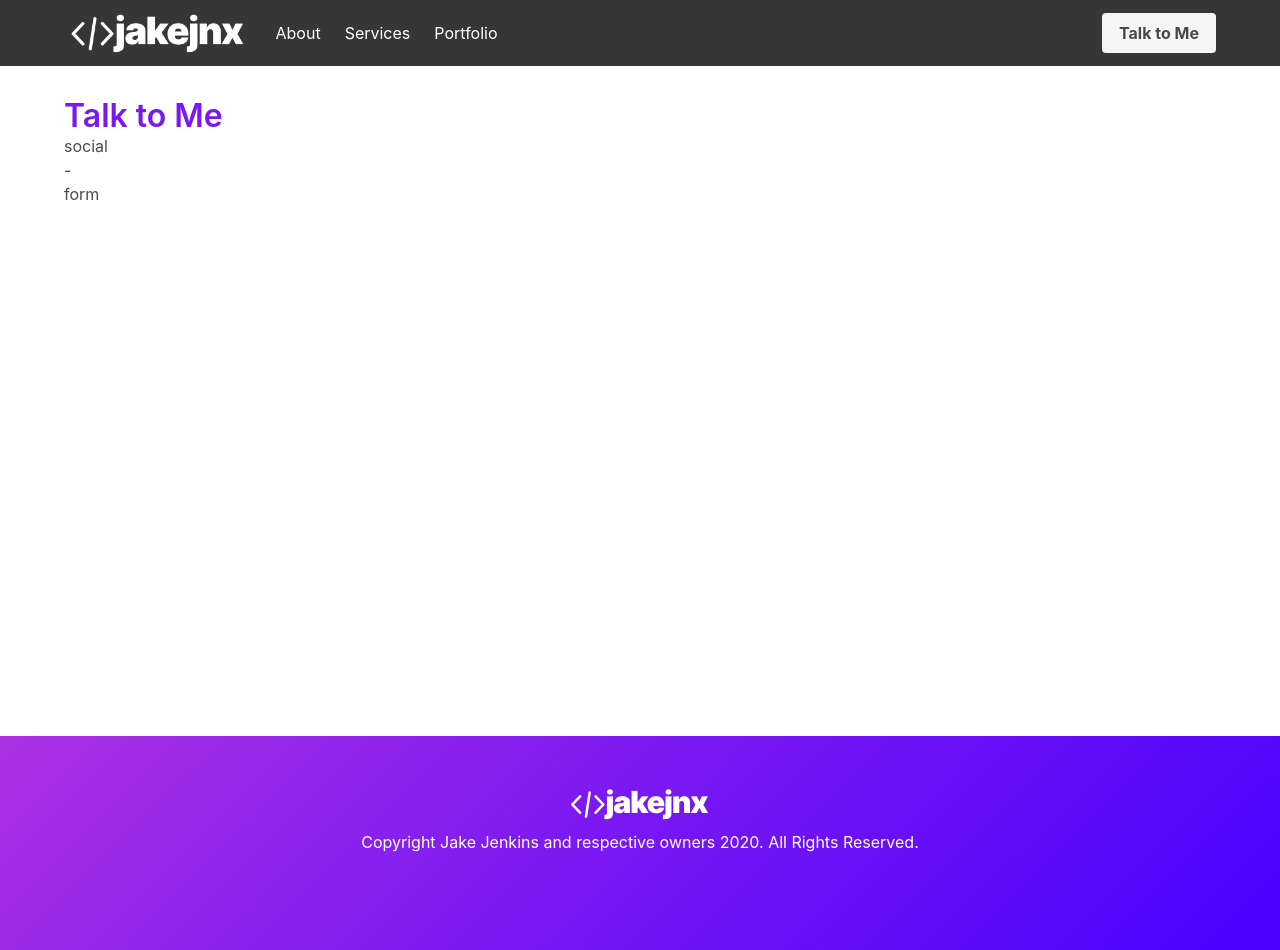
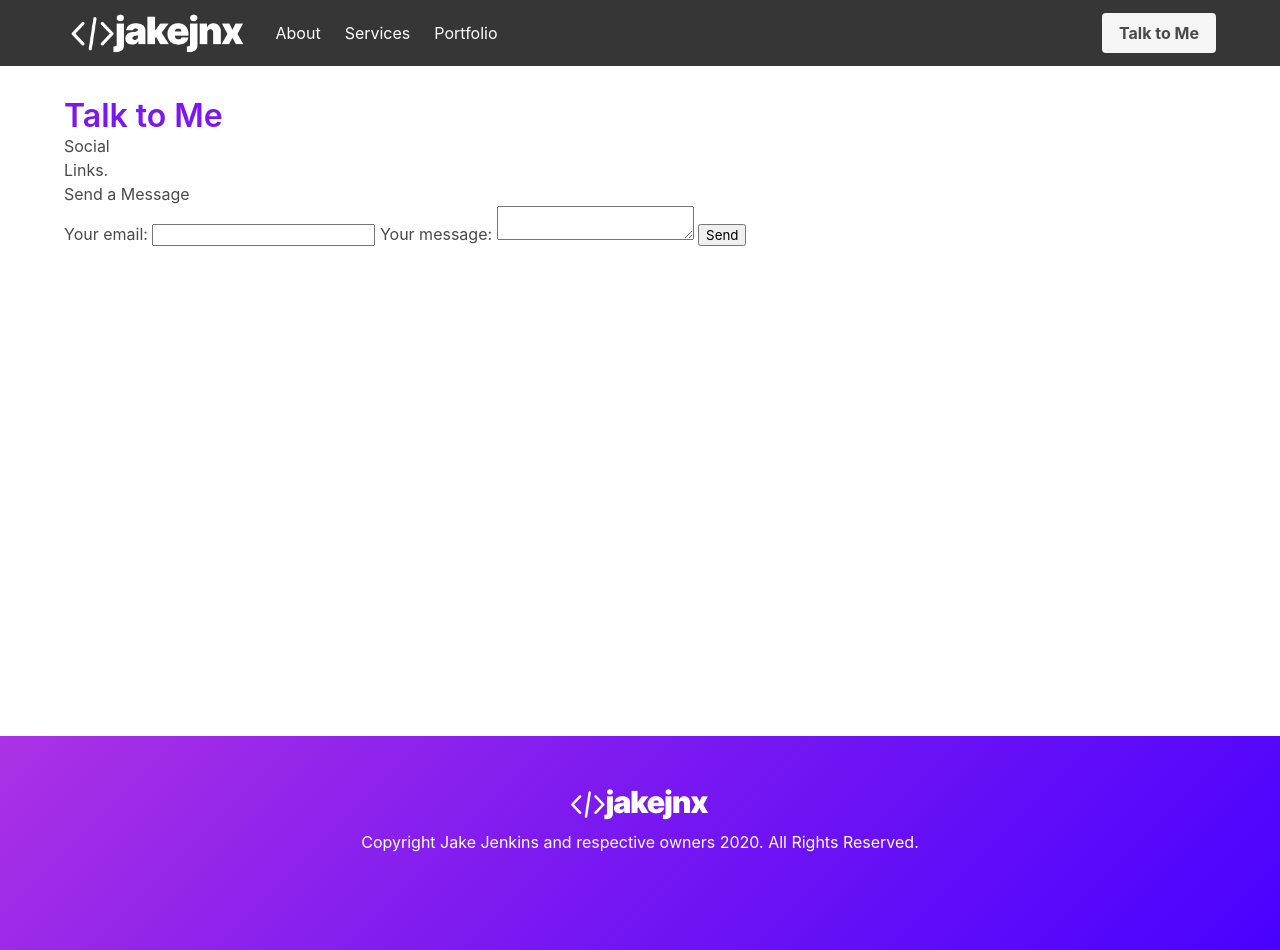
Before and after one commit to jake-jenkins/jjnx-bulma, a Jekyll site: the page built from talk-to-me.md, in a window 1280 px wide. Built offline with Jekyll 4.4.1, drawn with Linux system fonts in a browser that asks for light colours; nearby versions of some CDN libraries.

Commit message:
Updated Talk To Me

```diff
--- a/talk-to-me.md
+++ b/talk-to-me.md
@@ -4,8 +4,23 @@ permalink: "/talk-to-me/"
 layout: page
 ---
 
-social
+<h2>Social</h2>
+<p>Links.</p>
 
--
+<h3>Send a Message</h3>
 
-form
+<form
+  action="https://formspree.io/mdowygkz"
+  method="POST"
+>
+  <label>
+    Your email:
+    <input type="text" name="_replyto">
+  </label>
+  <label>
+    Your message:
+    <textarea name="message"></textarea>
+  </label>
+
+  <button type="submit">Send</button>
+</form>
```
